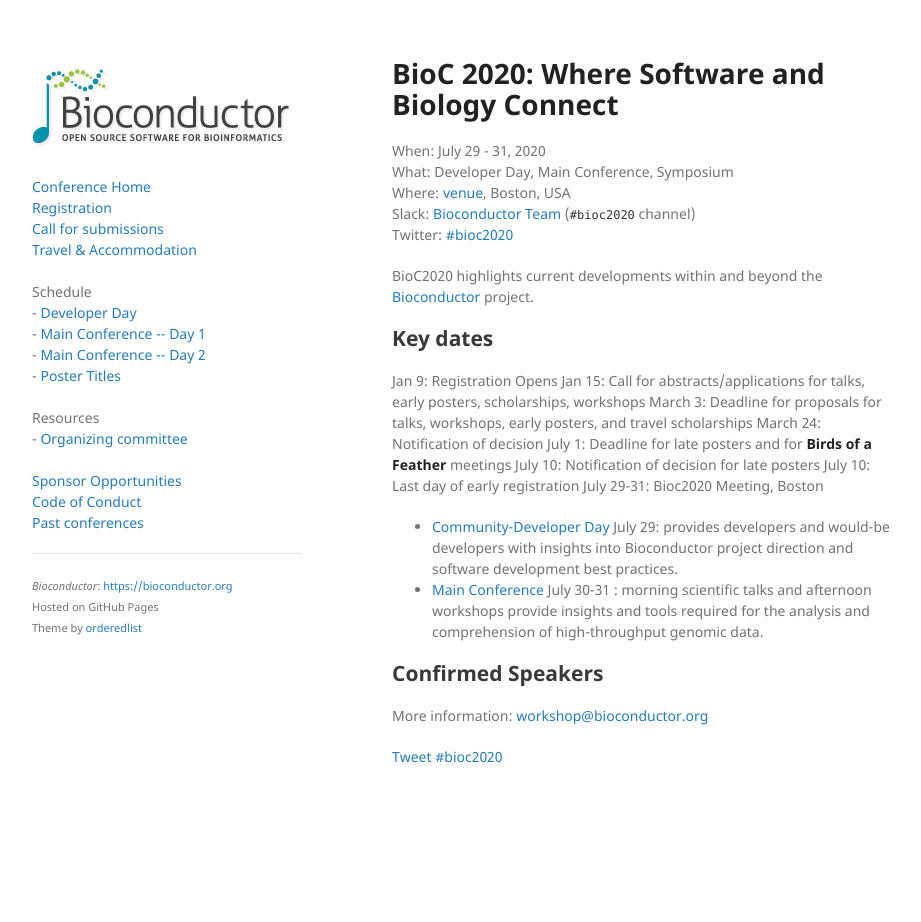
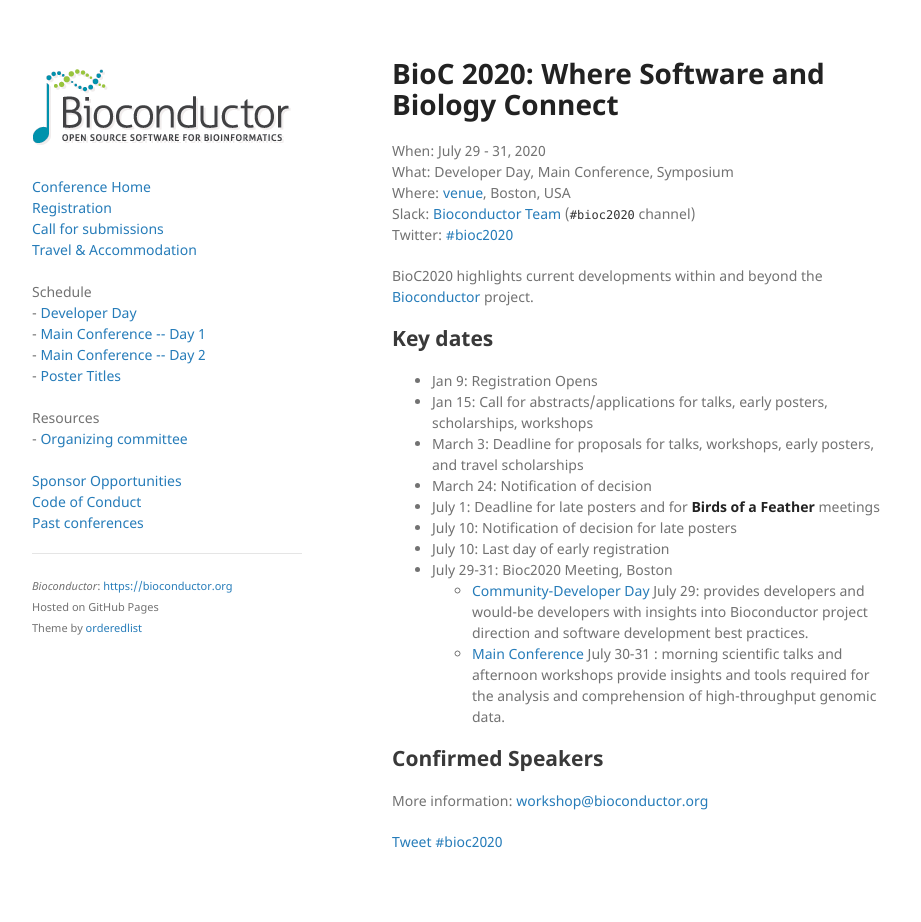
Before and after one commit to Bioconductor/BioC2020, a Jekyll site: the page built from docs/index.md, in a window 1280 px wide. Shown: the whole page, without its empty margins (178-1099 px from the left). Built offline with Jekyll 4.4.1, drawn with Linux system fonts in a browser that asks for light colours; comment, search, counter and statistics services are not loaded; before the commit the page ends 900 px from its top, so only the background shows below that.

Commit message:
fix list format

```diff
--- a/docs/index.md
+++ b/docs/index.md
@@ -21,23 +21,22 @@
 
 ## Key dates
 
-Jan 9: Registration Opens
-Jan 15: Call for abstracts/applications for talks, early posters, scholarships, workshops
-March 3: Deadline for proposals for talks, workshops, early posters, and travel scholarships
-March 24: Notification of decision
-July 1: Deadline for late posters and for __Birds of a Feather__ meetings
-July 10: Notification of decision for late posters
-July 10: Last day of early registration
-July 29-31: Bioc2020 Meeting, Boston
-
-* [Community-Developer Day](./schedule-developer-day) July 29:
-  provides developers and would-be developers with insights into
-  Bioconductor project direction and software development best
-  practices.
-* [Main Conference](./schedule-day-two) July 30-31 :
-  morning scientific talks and afternoon workshops provide insights
-  and tools required for the analysis and comprehension of
-  high-throughput genomic data.
+- Jan 9: Registration Opens
+- Jan 15: Call for abstracts/applications for talks, early posters, scholarships, workshops
+- March 3: Deadline for proposals for talks, workshops, early posters, and travel scholarships
+- March 24: Notification of decision
+- July 1: Deadline for late posters and for __Birds of a Feather__ meetings
+- July 10: Notification of decision for late posters
+- July 10: Last day of early registration
+- July 29-31: Bioc2020 Meeting, Boston
+  - [Community-Developer Day](./schedule-developer-day) July 29:
+    provides developers and would-be developers with insights into
+    Bioconductor project direction and software development best
+    practices.
+  - [Main Conference](./schedule-day-two) July 30-31 :
+    morning scientific talks and afternoon workshops provide insights
+    and tools required for the analysis and comprehension of
+    high-throughput genomic data.
 
 
 ## Confirmed Speakers
```
